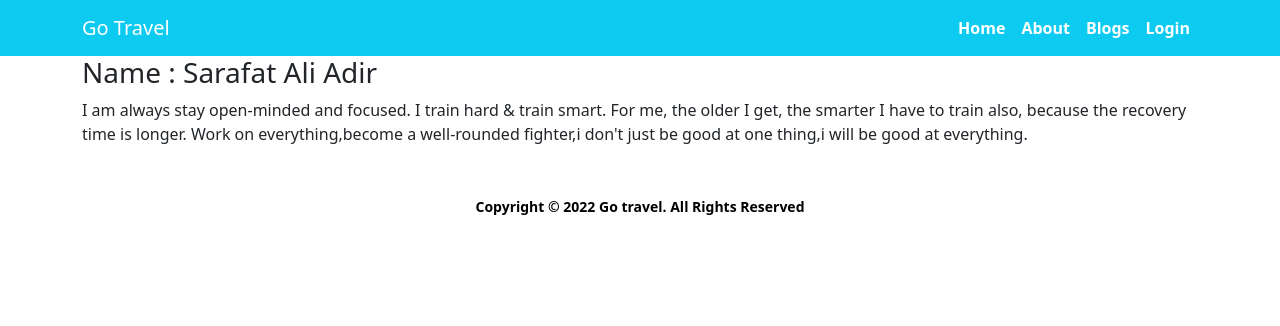
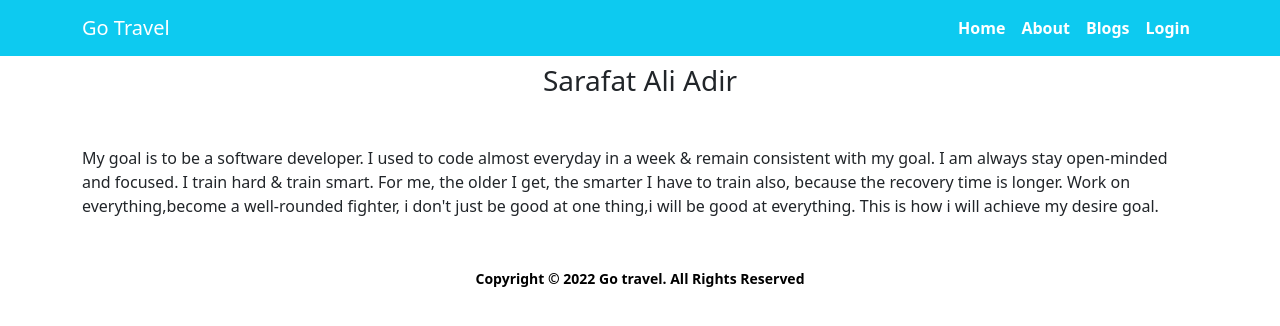
Before and after one commit to adir-jscode/go-travel, a React (Create React App) app: page /about in a window 1280 px wide. Shown: the top 326 px of the page. Built offline with nearby package versions, Linux system fonts and the light colour scheme; no server answers.

Commit message:
readme updated

```diff
--- a/src/Pages/About/About.js
+++ b/src/Pages/About/About.js
@@ -3,8 +3,8 @@ import React from 'react';
 const About = () => {
     return (
         <div className="container">
-            <h3>Name : Sarafat Ali Adir </h3>
-            <p>I am always stay open-minded and focused. I train hard & train smart. For me, the older I get, the smarter I have to train also, because the recovery time is longer. Work on everything,become a well-rounded fighter,i don't just be good at one thing,i will be good at everything.</p>
+            <h3 className="text-center mt-2">Sarafat Ali Adir </h3>
+            <p className="mt-5"> My goal is to be a software developer. I used to code almost everyday in a week & remain consistent with my goal. I am always stay open-minded and focused. I train hard & train smart. For me, the older I get, the smarter I have to train also, because the recovery time is longer. Work on everything,become a well-rounded fighter, i don't just be good at one thing,i will be good at everything. This is how i will achieve my desire goal.</p>
         </div>
     );
 };
--- a/src/Pages/Home/Services/Services.js
+++ b/src/Pages/Home/Services/Services.js
@@ -7,7 +7,7 @@ const Services = () => {
     const [services, setServices] = UseServices([]);
     return (
         <div id="services" className="container mt-5 w-75 mx-auto">
-            <h1 className="text-center text-primary">Our Services</h1>
+            <h1 className="text-center text-primary"> SERVICES</h1>
             <p className="text-center fw-bold text-primary">POPULAR PACKAGES</p>
             <div className="row">
                 {
--- a/src/Pages/Shared/Header/Header.js
+++ b/src/Pages/Shared/Header/Header.js
@@ -13,7 +13,7 @@ const Header = () => {
   return (
       <Navbar collapseOnSelect expand="lg" sticky="top" className="bg-info" variant="dark">
   <Container>
-  <Navbar.Brand href="#home">Go Travel</Navbar.Brand>
+  <Navbar.Brand as={Link} to="/">Go Travel</Navbar.Brand>
   <Navbar.Toggle aria-controls="responsive-navbar-nav" />
   <Navbar.Collapse id="responsive-navbar-nav">
     <Nav className="ms-auto">
```
Also changed, not shown: firebase.json (added), 2 other files (tests, documents, lock files or other folders).
